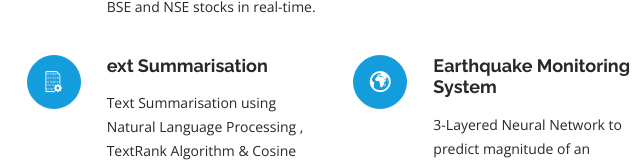
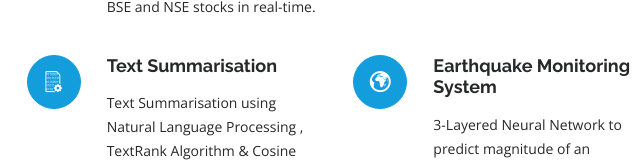
Before and after one commit to ibinsigma/ibinsigma.github.io, a plain HTML site: page index.html in a window 1280 px wide. Shown: the part 3666-3831 px from the top of the page, 615-1255 px from the left. Drawn offline with nearby package versions, Linux system fonts and the light colour scheme.

Commit message:
UI Fix 3

```diff
--- a/index.html
+++ b/index.html
@@ -486,7 +486,7 @@
           </div>
           <div class="col-lg-4 col-md-6 icon-box" data-aos="fade-up" data-aos-delay="400">
             <div class="icon"><i class="icofont-binary"></i></div>
-            <h4 class="title">ext Summarisation</h4>
+            <h4 class="title">Text Summarisation</h4>
             <p class="description">Text Summarisation using Natural Language Processing , TextRank Algorithm & Cosine Similarity Matrix </p>
           </div>
           <div class="col-lg-4 col-md-6 icon-box" data-aos="fade-up" data-aos-delay="500">
```
